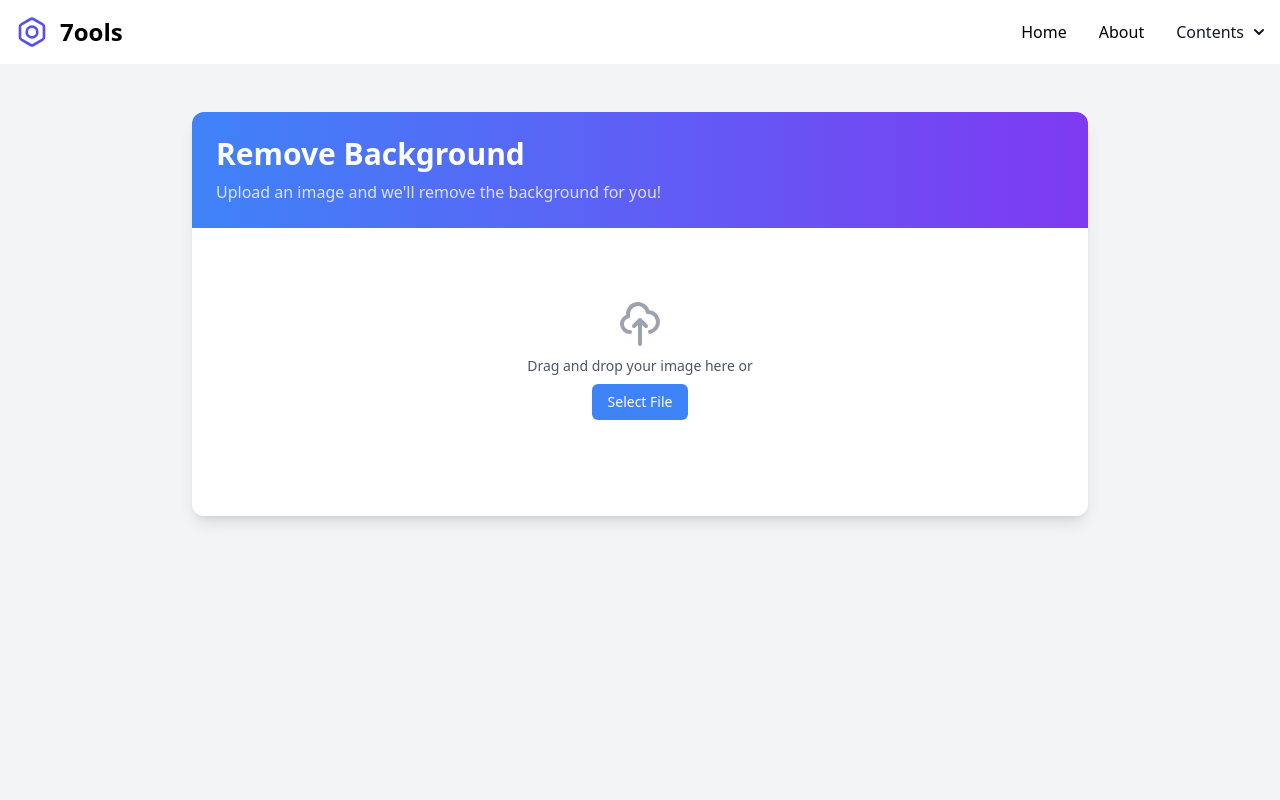
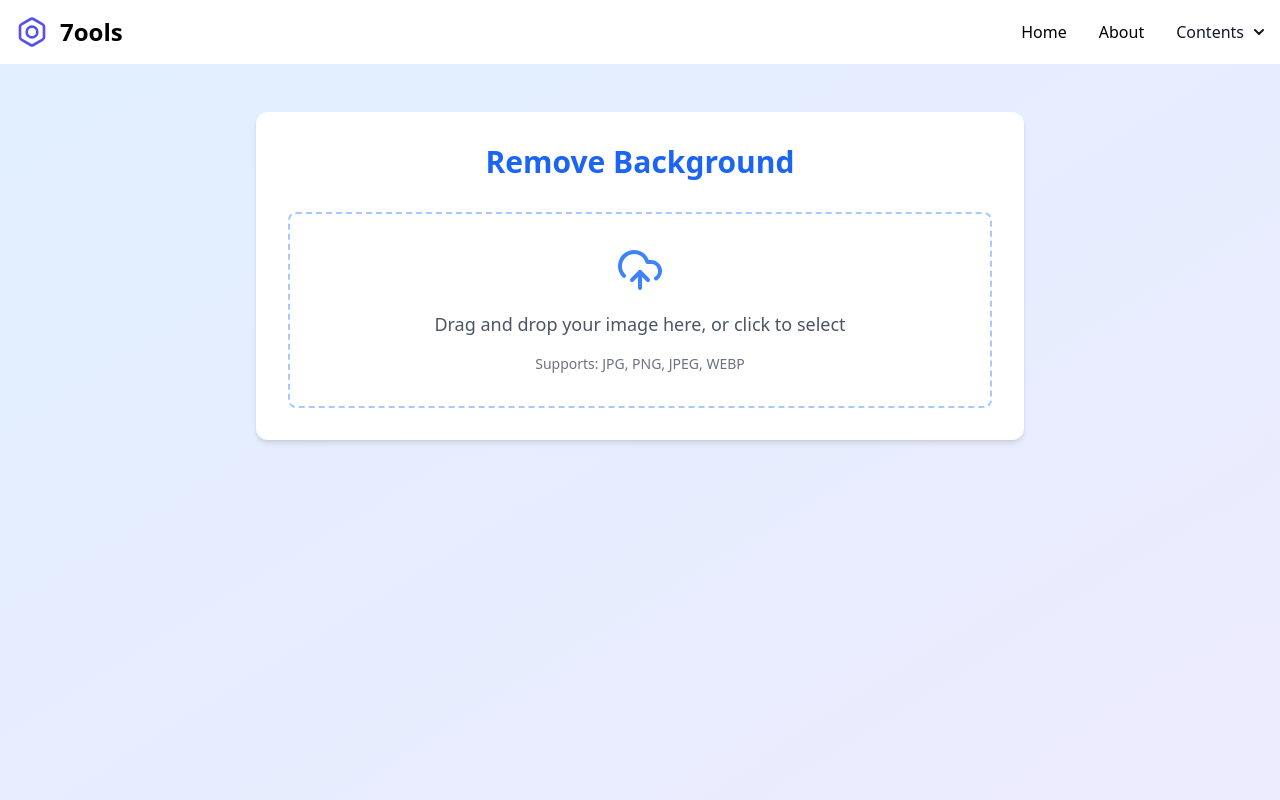
Before and after one commit to irvanshandika/7ools, a Nuxt app: page /remove in a window 1280 px wide. Shown: the top 800 px of the page. Built offline with nearby package versions, Linux system fonts and the light colour scheme.

Commit message:
Change design UI page

```diff
--- a/src/sections/Media/InstagramDownloader.vue
+++ b/src/sections/Media/InstagramDownloader.vue
@@ -1,21 +1,32 @@
 <template>
-  <div class="container mx-auto px-4 py-8">
-    <h1 class="text-3xl font-bold mb-6">Instagram Video Downloader</h1>
+  <main class="flex-grow container mx-auto px-4 py-12">
+    <h1 class="text-4xl md:text-5xl font-bold text-center text-blue-600 mb-8">Instagram Downloader Media</h1>
+
+    <div class="bg-white rounded-lg shadow-lg p-8 max-w-2xl mx-auto">
       <form @submit.prevent="downloadVideo" class="mb-8">
-      <div class="flex">
-        <input v-model="instagramUrl" type="text" placeholder="Paste Instagram video URL here" class="flex-grow px-4 py-2 border border-gray-300 rounded-l-md focus:outline-none focus:ring-2 focus:ring-blue-500" />
-        <button type="submit" class="bg-blue-500 text-white px-6 py-2 rounded-r-md hover:bg-blue-600 focus:outline-none focus:ring-2 focus:ring-blue-500" :disabled="loading">
-          {{ loading ? "Loading..." : "Download" }}
+        <div class="flex flex-col md:flex-row gap-4">
+          <input v-model="instagramUrl" type="text" placeholder="Enter Instagram URL" required class="flex-grow px-4 py-2 border border-gray-300 rounded-lg focus:outline-none focus:ring-2 focus:ring-blue-500" />
+          <button type="submit" class="bg-blue-600 text-white px-6 py-2 rounded-lg hover:bg-blue-700 transition duration-300 ease-in-out focus:outline-none focus:ring-2 focus:ring-blue-500 focus:ring-offset-2" :disabled="loading">
+            {{ loading ? "Downloading..." : "Download" }}
           </button>
         </div>
       </form>
-    <div v-if="error" class="text-red-500 mb-4">
+
+      <div v-if="loading" class="text-center">
+        <LoaderIcon class="animate-spin h-8 w-8 text-blue-600 mx-auto" />
+        <p class="mt-2 text-gray-600">Processing your request...</p>
+      </div>
+
+      <div v-if="error" class="text-red-600 text-center">
         {{ error }}
       </div>
-    <div v-if="videoData" class="bg-gray-100 p-4 rounded-md flex justify-center">
-      <video :src="videoData.videoUrl" autoplay controls class="w-[100vw] mb-4"></video>
+
+      <div v-if="videoData" class="mt-8">
+        <h2 class="text-2xl font-semibold text-blue-600 mb-4">Download Result</h2>
+        <video :src="videoData.videoUrl" autoplay controls loop class="w-full rounded-lg shadow-md"></video>
       </div>
     </div>
+  </main>
 </template>
 
 <script lang="ts">
--- a/src/sections/Remove/Remove-Bakcground.vue
+++ b/src/sections/Remove/Remove-Bakcground.vue
@@ -1,46 +1,36 @@
-<
+<template>
+  <div class="min-h-screen bg-gradient-to-br from-blue-100 to-purple-100 py-12 px-4 sm:px-6 lg:px-8">
+    <div class="max-w-3xl mx-auto bg-white rounded-xl shadow-md overflow-hidden">
+      <div class="p-8">
+        <h1 class="text-3xl font-bold text-center text-blue-600 mb-8">Remove Background</h1>
 
-<template>
-  <div class="min-h-screen bg-gray-100 py-12 px-4 sm:px-6 lg:px-8">
-    <div class="max-w-4xl mx-auto bg-white rounded-xl shadow-lg overflow-hidden">
-      <div class="bg-gradient-to-r from-blue-500 to-purple-600 p-6">
-        <h1 class="text-3xl font-extrabold text-white mb-2">Remove Background</h1>
-        <p class="text-white text-opacity-80">Upload an image and we'll remove the background for you!</p>
-      </div>
-
-      <div class="p-6">
         <div
           @dragover.prevent
           @drop.prevent="onDrop"
-          class="border-3 border-dashed border-gray-300 rounded-xl p-12 mb-6 text-center cursor-pointer transition-all duration-300 hover:border-blue-500 hover:bg-blue-50"
+          class="border-2 border-dashed border-blue-300 rounded-lg p-8 text-center cursor-pointer hover:border-blue-500 transition-colors duration-300"
           :class="{ 'border-blue-500 bg-blue-50': isDragging }"
           @dragenter="isDragging = true"
           @dragleave="isDragging = false">
           <input type="file" ref="fileInput" @change="onFileSelected" accept="image/*" class="hidden" />
-          <svg xmlns="http://www.w3.org/2000/svg" class="mx-auto h-12 w-12 text-gray-400" fill="none" viewBox="0 0 24 24" stroke="currentColor">
-            <path stroke-linecap="round" stroke-linejoin="round" stroke-width="2" d="M7 16a4 4 0 01-.88-7.903A5 5 0 1115.9 6L16 6a5 5 0 011 9.9M15 13l-3-3m0 0l-3 3m3-3v12" />
-          </svg>
-          <p class="mt-2 text-sm text-gray-600">Drag and drop your image here or</p>
-          <button @click="$refs.fileInput.click()" class="mt-2 px-4 py-2 bg-blue-500 text-white text-sm font-medium rounded-md hover:bg-blue-600 focus:outline-none focus:ring-2 focus:ring-blue-500 focus:ring-offset-2">Select File</button>
-        </div>
-
-        <!-- Image Preview -->
-        <div v-if="originalImage || processedImage" class="grid grid-cols-1 md:grid-cols-2 gap-6 mb-6">
-          <div class="space-y-2">
-            <h2 class="text-lg font-semibold text-gray-700">Original Image</h2>
-            <div class="relative aspect-w-16 aspect-h-9 bg-gray-100 rounded-lg overflow-hidden">
-              <img :src="originalImage || ''" alt="Original" class="object-contain w-full h-full" fetchpriority="high" loading="lazy" />
-            </div>
-          </div>
-          <div class="space-y-2">
-            <h2 class="text-lg font-semibold text-gray-700">Processed Image</h2>
-            <div class="relative aspect-w-16 aspect-h-9 bg-gray-100 rounded-lg overflow-hidden">
-              <img :src="processedImage || ''" alt="Processed" class="object-contain w-full h-full" fetchpriority="high" loading="lazy" />
-            </div>
+          <div @click="$refs.fileInput.click()" class="space-y-4">
+            <UploadCloudIcon class="mx-auto h-12 w-12 text-blue-500" />
+            <p class="text-lg text-gray-600">Drag and drop your image here, or click to select</p>
+            <p class="text-sm text-gray-500">Supports: JPG, PNG, JPEG, WEBP</p>
           </div>
         </div>
 
-        <!-- Download Options -->
+        <div v-if="originalImage || processedImage" class="mt-8 space-y-8">
+          <div class="grid grid-cols-1 md:grid-cols-2 gap-8">
+            <div>
+              <h2 class="text-xl font-semibold mb-4 text-gray-700">Original Image</h2>
+              <img :src="originalImage || ''" alt="Original" class="w-full h-64 object-cover rounded-lg shadow-md" />
+            </div>
+            <div>
+              <h2 class="text-xl font-semibold mb-4 text-gray-700">Processed Image</h2>
+              <img :src="processedImage || '/placeholder.svg?height=256&width=256'" alt="Processed" class="w-full h-64 object-cover rounded-lg shadow-md" />
+            </div>
+          </div>
+
           <div v-if="processedImage" class="flex flex-wrap items-center justify-between">
             <div class="flex items-center space-x-4 mb-4 sm:mb-0">
               <label for="format" class="text-sm font-medium text-gray-700">Download format:</label>
@@ -58,25 +48,6 @@
               Download Image
             </button>
           </div>
-
-        <!-- Loading and Error Messages -->
-        <div class="mt-6">
-          <p v-if="isLoading" class="text-blue-500 flex items-center justify-center">
-            <svg class="animate-spin -ml-1 mr-3 h-5 w-5 text-blue-500" xmlns="http://www.w3.org/2000/svg" fill="none" viewBox="0 0 24 24">
-              <circle class="opacity-25" cx="12" cy="12" r="10" stroke="currentColor" stroke-width="4"></circle>
-              <path class="opacity-75" fill="currentColor" d="M4 12a8 8 0 018-8V0C5.373 0 0 5.373 0 12h4zm2 5.291A7.962 7.962 0 014 12H0c0 3.042 1.135 5.824 3 7.938l3-2.647z"></path>
-            </svg>
-            Processing image...
-          </p>
-          <p v-if="error" class="text-red-500 flex items-center justify-center">
-            <svg class="h-5 w-5 text-red-500 mr-2" xmlns="http://www.w3.org/2000/svg" viewBox="0 0 20 20" fill="currentColor">
-              <path
-                fill-rule="evenodd"
-                d="M10 18a8 8 0 100-16 8 8 0 000 16zM8.707 7.293a1 1 0 00-1.414 1.414L8.586 10l-1.293 1.293a1 1 0 101.414 1.414L10 11.414l1.293 1.293a1 1 0 001.414-1.414L11.414 10l1.293-1.293a1 1 0 00-1.414-1.414L10 8.586 8.707 7.293z"
-                clip-rule="evenodd" />
-            </svg>
-            {{ error }}
-          </p>
         </div>
       </div>
     </div>
@@ -85,7 +56,7 @@
 
 <script setup lang="ts">
 import { ref, onMounted } from "vue";
-
+import { UploadCloudIcon } from "lucide-vue-next";
 const originalImage = ref<string | null>(null);
 const processedImage = ref<string | null>(null);
 const downloadFormat = ref<string>("png");
```
Lines whose indentation alone changed are shown as unchanged.
